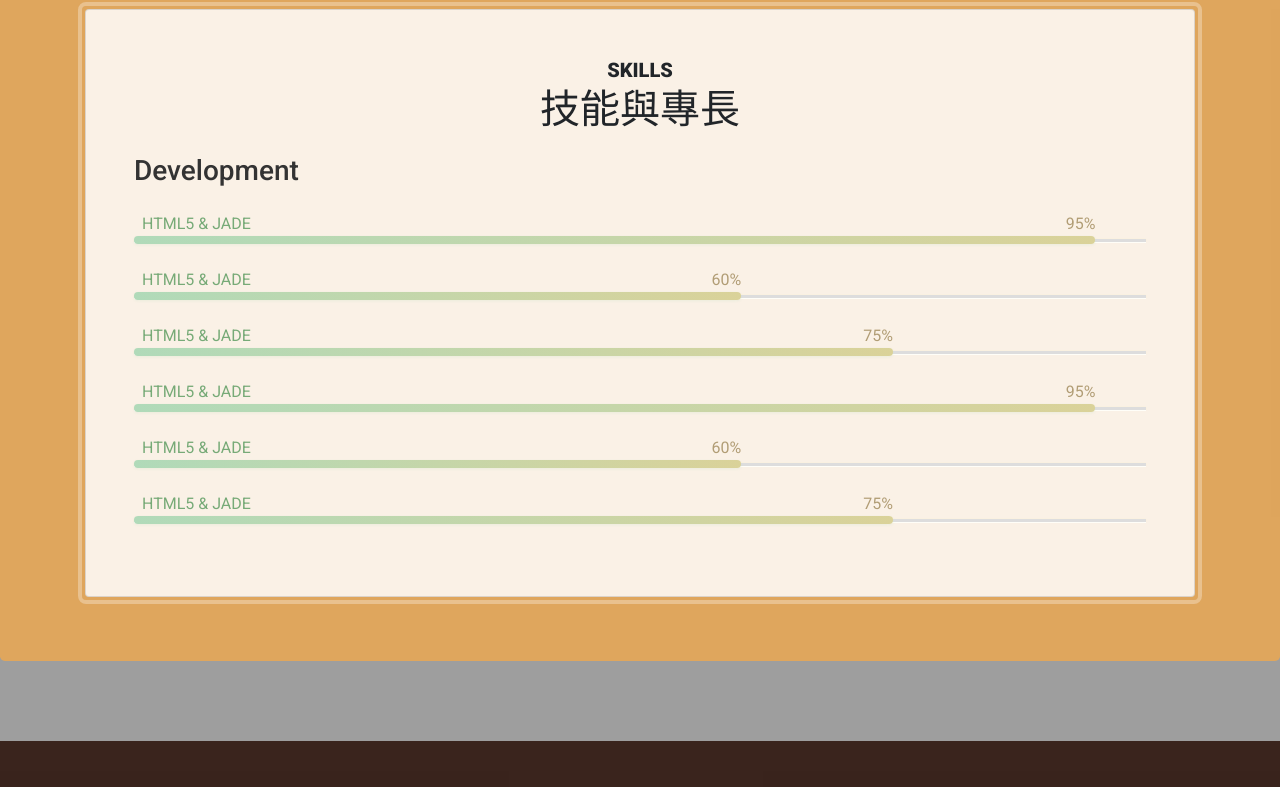
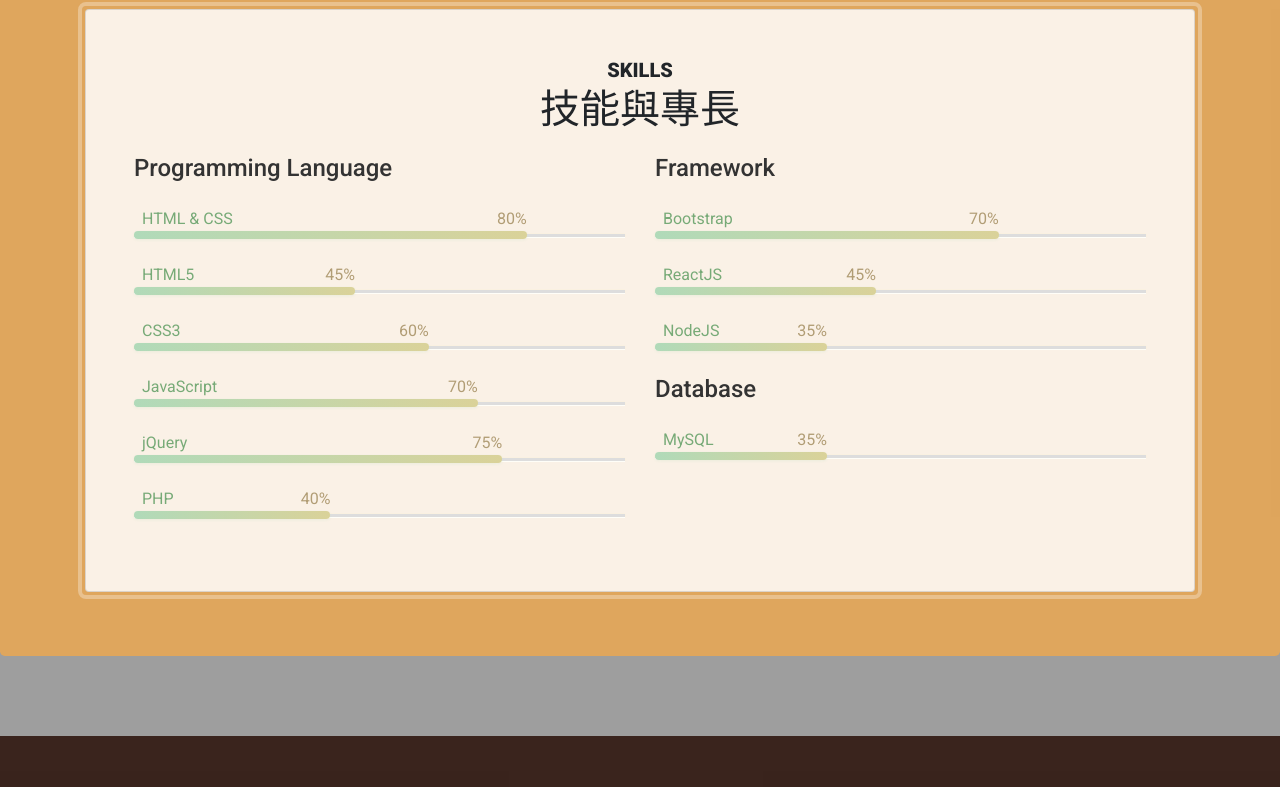
Before and after one commit to feeng10914017/PersonalWebsite, a React (Create React App) app: page / in a window 1280 px wide. Shown: the part 1008-1795 px from the top of the page. Built offline with nearby package versions, Linux system fonts and the light colour scheme.

Commit message:
update skillsBoxDataBase

```diff
--- a/src/pages/Home.js
+++ b/src/pages/Home.js
@@ -99,42 +99,44 @@
                   技能與專長
                 </Card.Title>
               </div>
+              <Row>
+                <Col lg={6} md={12}>
                   <div className="hSkill-box">
-                <h3>Development</h3>
+                    <h3>Programming Language</h3>
                     <div className="hSkillsList">
                       <ul>
-                    <li data-percent="95">
-                      <span>HTML5 & JADE</span>
+                        <li data-percent="80">
+                          <span>HTML & CSS</span>
+                          <span className="bar">
+                            <b></b>
+                          </span>
+                        </li>
+                        <li data-percent="45">
+                          <span>HTML5</span>
                           <span className="bar">
                             <b></b>
                           </span>
                         </li>
                         <li data-percent="60">
-                      <span>HTML5 & JADE</span>
+                          <span>CSS3</span>
+                          <span className="bar">
+                            <b></b>
+                          </span>
+                        </li>
+                        <li data-percent="70">
+                          <span>JavaScript</span>
                           <span className="bar">
                             <b></b>
                           </span>
                         </li>
                         <li data-percent="75">
-                      <span>HTML5 & JADE</span>
+                          <span>jQuery</span>
                           <span className="bar">
                             <b></b>
                           </span>
                         </li>
-                    <li data-percent="95">
-                      <span>HTML5 & JADE</span>
-                      <span className="bar">
-                        <b></b>
-                      </span>
-                    </li>
-                    <li data-percent="60">
-                      <span>HTML5 & JADE</span>
-                      <span className="bar">
-                        <b></b>
-                      </span>
-                    </li>
-                    <li data-percent="75">
-                      <span>HTML5 & JADE</span>
+                        <li data-percent="40">
+                          <span>PHP</span>
                           <span className="bar">
                             <b></b>
                           </span>
@@ -142,6 +144,48 @@
                       </ul>
                     </div>
                   </div>
+                </Col>
+                <Col>
+                  <div className="hSkill-box">
+                    <h3>Framework</h3>
+                    <div className="hSkillsList">
+                      <ul>
+                        <li data-percent="70">
+                          <span>Bootstrap</span>
+                          <span className="bar">
+                            <b></b>
+                          </span>
+                        </li>
+                        <li data-percent="45">
+                          <span>ReactJS</span>
+                          <span className="bar">
+                            <b></b>
+                          </span>
+                        </li>
+                        <li data-percent="35">
+                          <span>NodeJS</span>
+                          <span className="bar">
+                            <b></b>
+                          </span>
+                        </li>
+                      </ul>
+                    </div>
+                  </div>
+                  <div className="hSkill-box">
+                    <h3>Database</h3>
+                    <div className="hSkillsList">
+                      <ul>
+                        <li data-percent="35">
+                          <span>MySQL</span>
+                          <span className="bar">
+                            <b></b>
+                          </span>
+                        </li>
+                      </ul>
+                    </div>
+                  </div>
+                </Col>
+              </Row>
             </Card>
           </Container>
         </Jumbotron>
--- a/src/styles/home.scss
+++ b/src/styles/home.scss
@@ -122,6 +122,7 @@
             text_end: #b19d75,
           );
           h3 {
+            font-size: 1.5rem;
             margin-bottom: 1rem;
             color: #333;
           }
```
Lines whose indentation alone changed are shown as unchanged.
